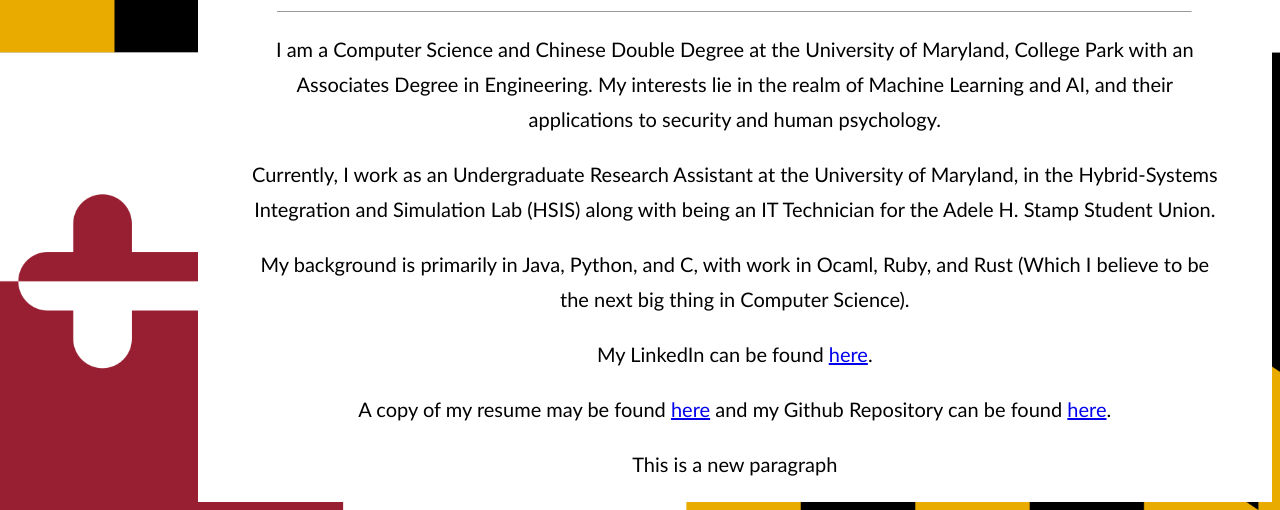
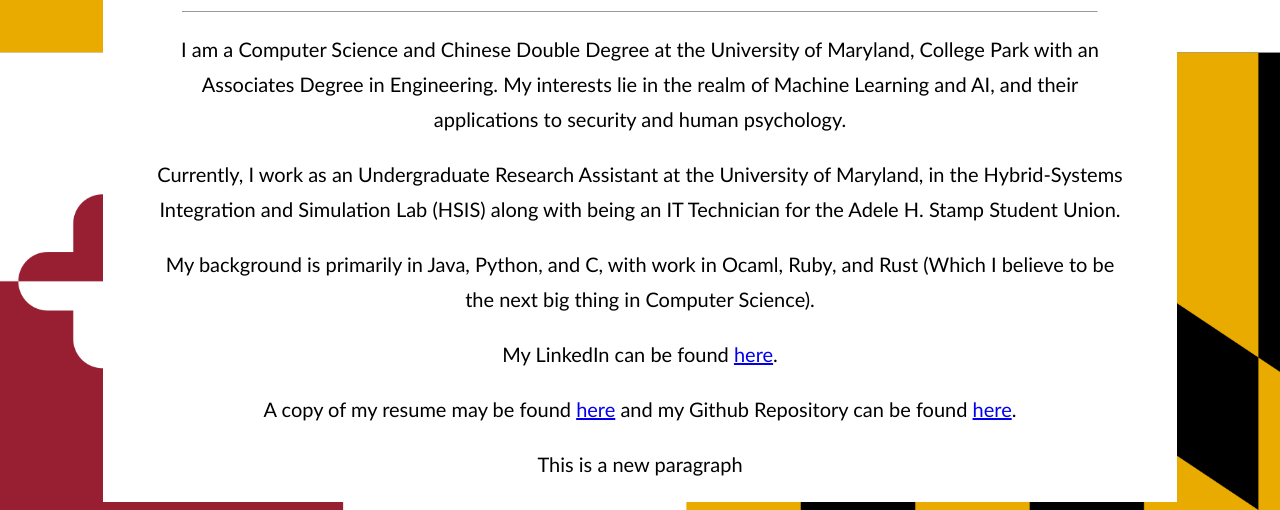
Before and after one commit to bpkeplinger97/bpkeplinger97.github.io, a plain HTML site: page index.html in a window 1280 px wide. Shown: the part 405-915 px from the top of the page. Drawn offline with Linux system fonts and the light colour scheme.

Commit message:
Next_commit

```diff
--- a/static/css/about.css
+++ b/static/css/about.css
@@ -25,8 +25,8 @@ body {
 .center {
   background-color: white;
   position: relative;
-  left: 15%;
-  right: 15%;
+  left: 7.5%;
+  right: 7.5%;
   width: 85%;
   height: 100%;
   overflow-y: scroll;
```
